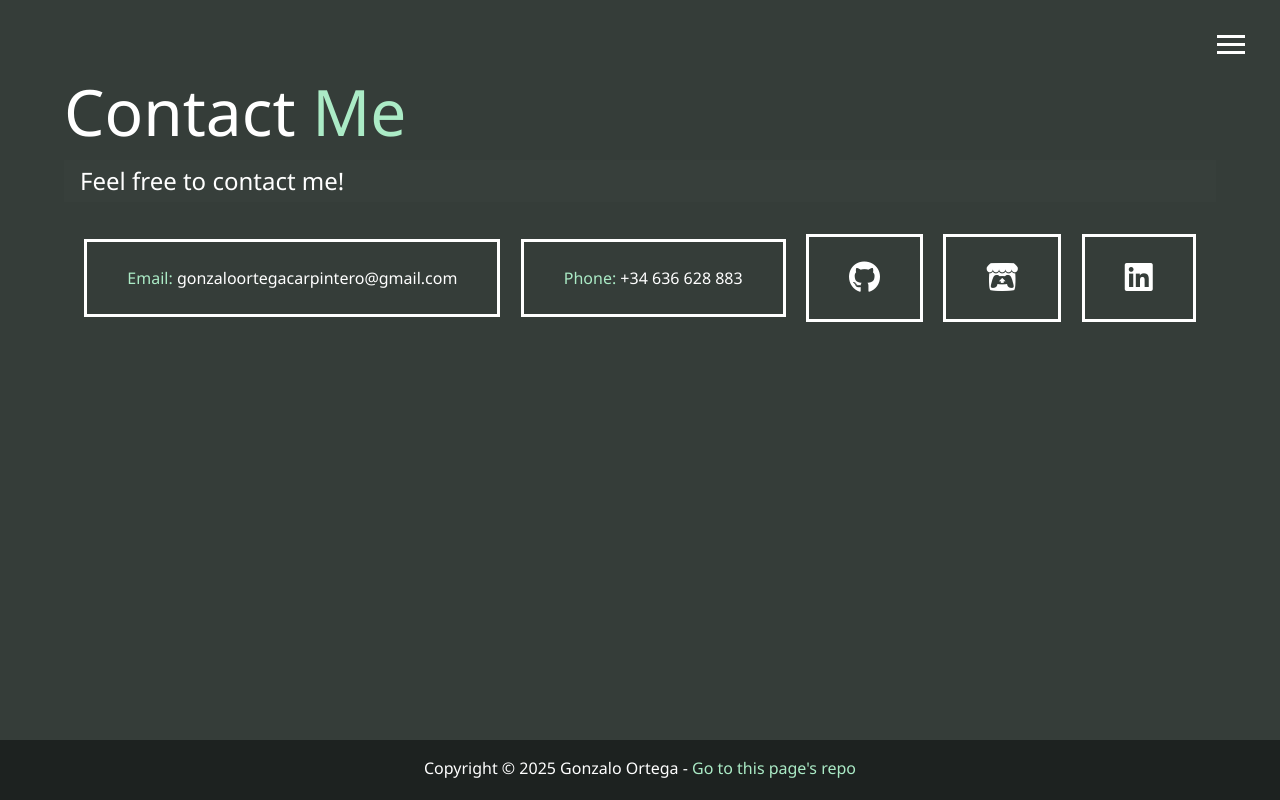
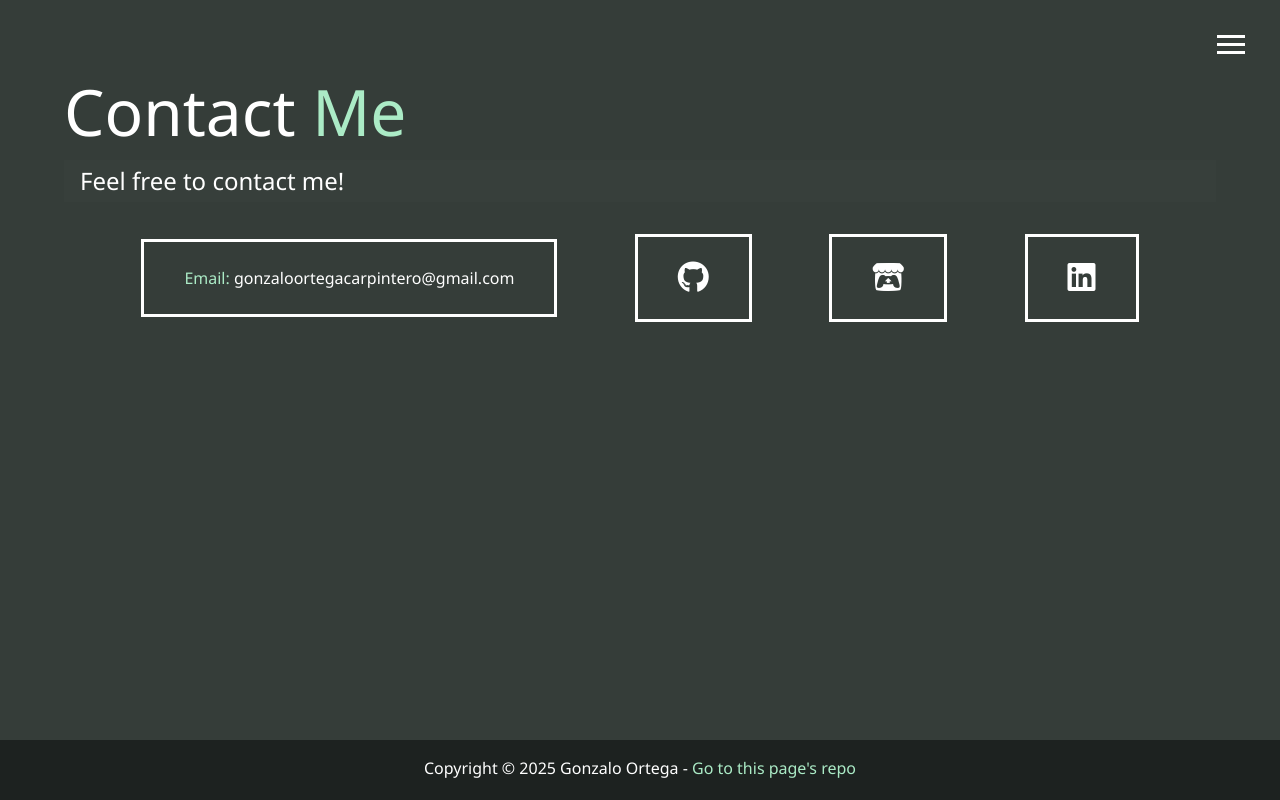
Before and after one commit to Gonzalo-Ortega/Portfolio-Webpage, a website: page docs/contact.html in a window 1280 px wide. Drawn offline with Linux system fonts and the light colour scheme.

Commit message:
Updated info

```diff
--- a/docs/contact.html
+++ b/docs/contact.html
@@ -63,10 +63,6 @@
       </div>
 
       <div>
-        <span class="text-secondary">Phone:</span> +34 636 628 883
-      </div>
-
-      <div>
         <a href="https://github.com/Gonzalo-Ortega">
           <i class="fa-brands fa-github fa-2x"></i>
         </a>
```
